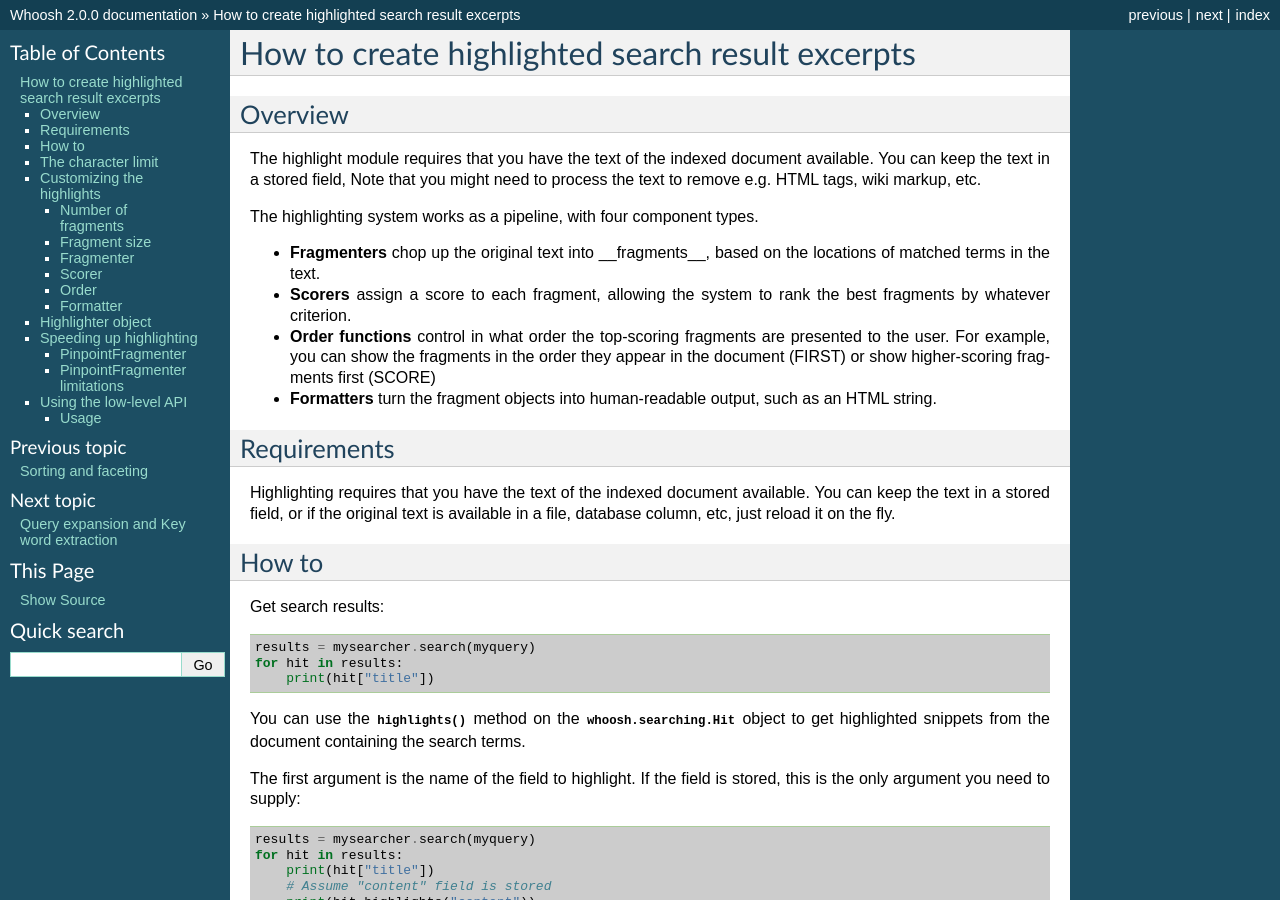
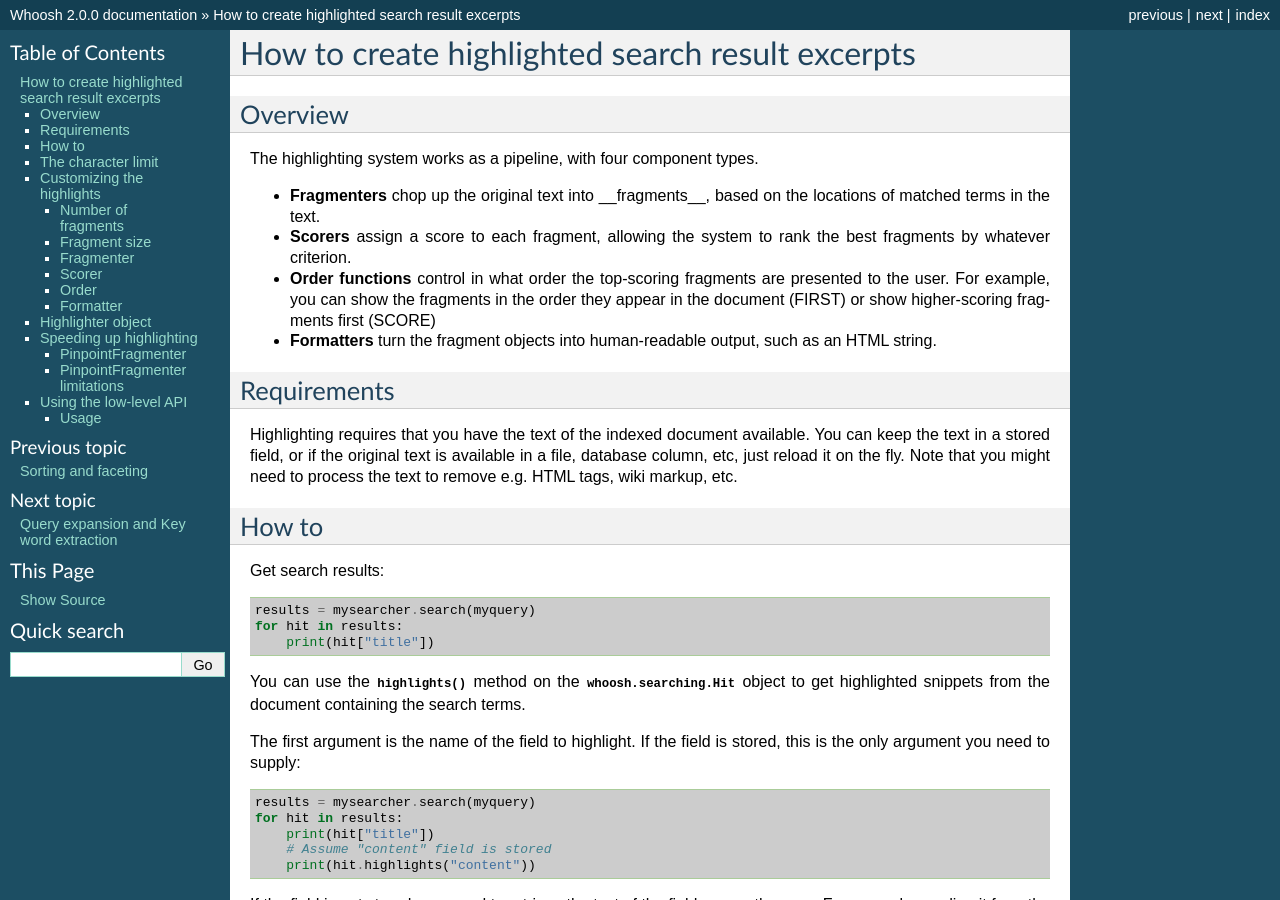
Before and after one commit to dex4er/whoosh, a Sphinx documentation site: the page built from docs/source/highlight.rst, in a window 1280 px wide and 900 px high. Built offline with Sphinx 7.4.7, drawn with Linux system fonts in a browser that asks for light colours.

Commit message:
Removed extraneous text that seems to have been added in some weird merge mishap.

```diff
--- a/docs/source/highlight.rst
+++ b/docs/source/highlight.rst
@@ -4,10 +4,6 @@ How to create highlighted search result excerpts
 
 Overview
 ========
-
-The highlight module requires that you have the text of the indexed
-document available. You can keep the text in a stored field,  Note that you might need to process the text to remove
-e.g. HTML tags, wiki markup, etc.
 
 The highlighting system works as a pipeline, with four component types.
 
```
Also changed, not shown: other parts of docs/source/highlight.rst (+2 -1 lines).
